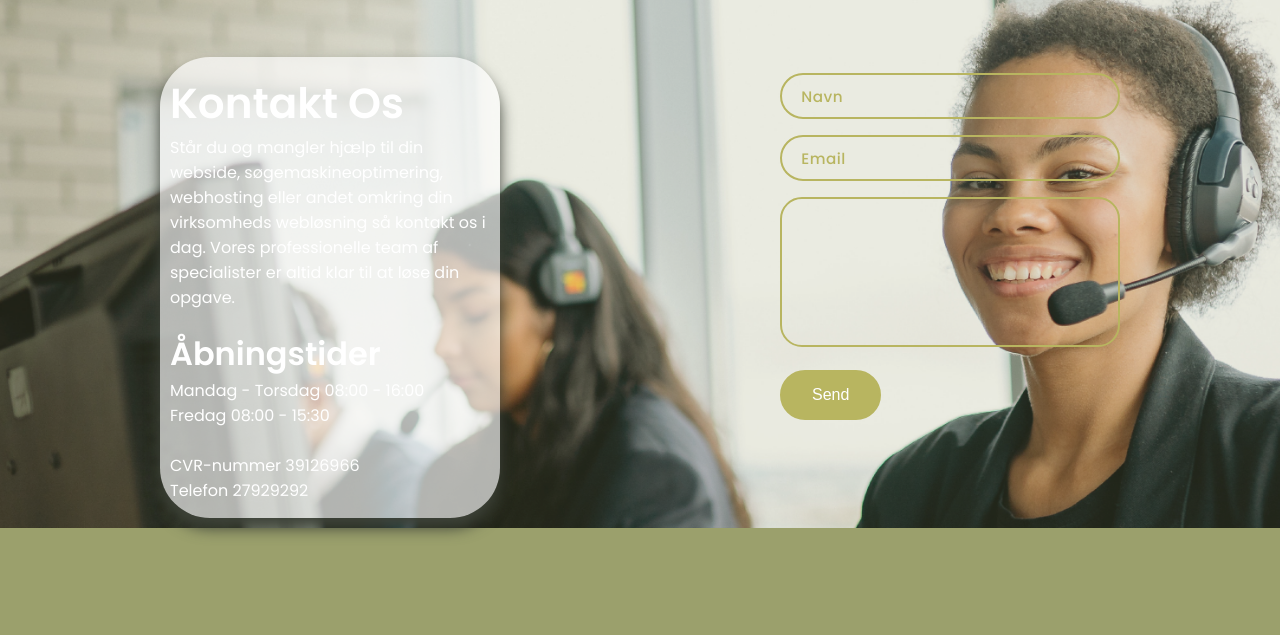
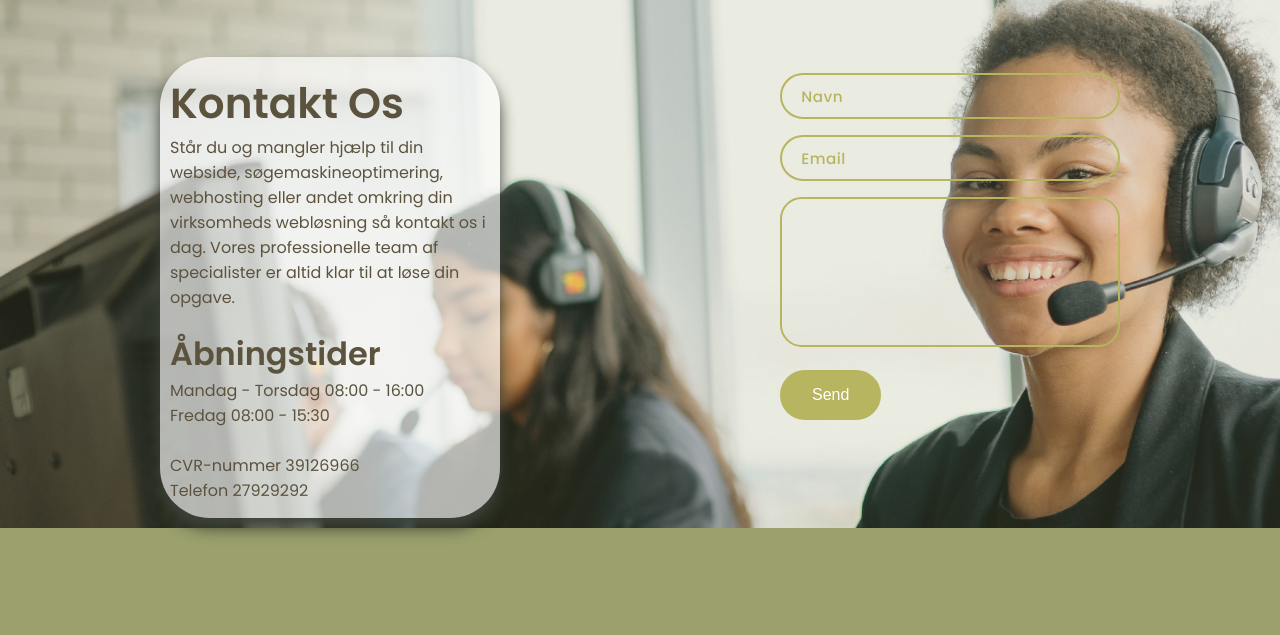
Before and after one commit to ischmir/4-semester-eksamen, a website: page html/kontakt.html in a window 1280 px wide. Shown: the part 83-718 px from the top of the page. Drawn offline with Linux system fonts and the light colour scheme.

Commit message:
tilføje billeder og rette tekstboks

```diff
--- a/html/kontakt.html
+++ b/html/kontakt.html
@@ -74,11 +74,11 @@
         <div class="double-modul-boks">
           <div class="boks-1">
             <div class="hvid-tekstboks">
-              <div class="boks-1-div-1" style="color: white;">
+              <div class="boks-1-div-1">
                 <h1>Kontakt Os</h1>
                 <p>Står du og mangler hjælp til din webside, søgemaskineoptimering, webhosting eller andet omkring din virksomheds webløsning så kontakt os i dag. Vores professionelle team af specialister er altid klar til at løse din opgave.</p>
               </div>
-              <div class="boks-1-div-2" style="color: white;">
+              <div class="boks-1-div-2">
                 <h2>Åbningstider</h2>
                 <p>Mandag - Torsdag 08:00 - 16:00 <br>Fredag 08:00 - 15:30 <br><br>CVR-nummer 39126966 <br> Telefon 27929292</p>
               </div>
```
Also changed, not shown: html/assets/css/_base.scss (+7 -7 lines), html/assets/img/ref-neurocoaching.png (added), html/assets/img/ref-tandlaegeinstitut.png (added).
